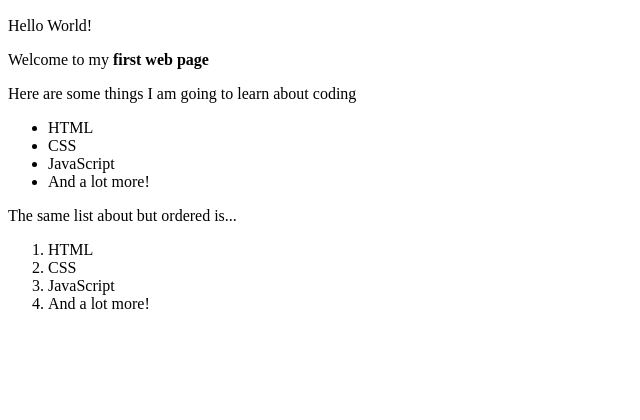
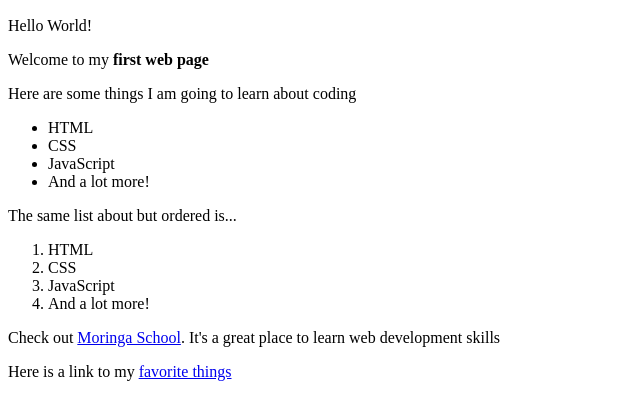
Before and after one commit to MbuguaMwaura/firstwebsites, a plain HTML site: page my-first-website.html in a window 1280 px wide. Shown: the part 110-530 px from the top of the page, without its empty margins (0-640 px from the left). Drawn offline with Linux system fonts and the light colour scheme.

Commit message:
add anchor tags to link moringa website and my favorite things webpage

```diff
--- a/my-first-website.html
+++ b/my-first-website.html
@@ -24,5 +24,7 @@
       <li>And a lot more!</li>
     </ol>
     </ul>
+    <p>Check out <a href="http://moringaschool.com/">Moringa School</a>. It's a great place to learn web development skills</p>
+    <p>Here is a link to my <a href="my-favorite-things.html">favorite things</a></p>
   </body>
 </html>
```
